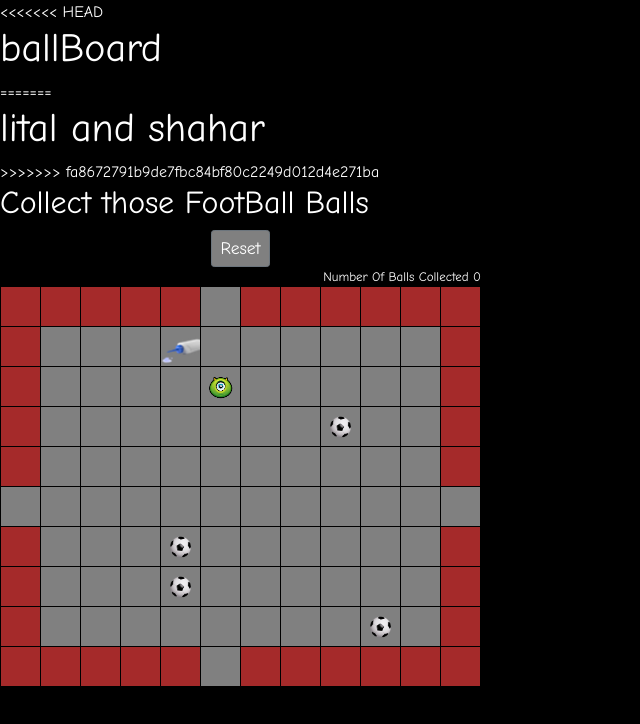
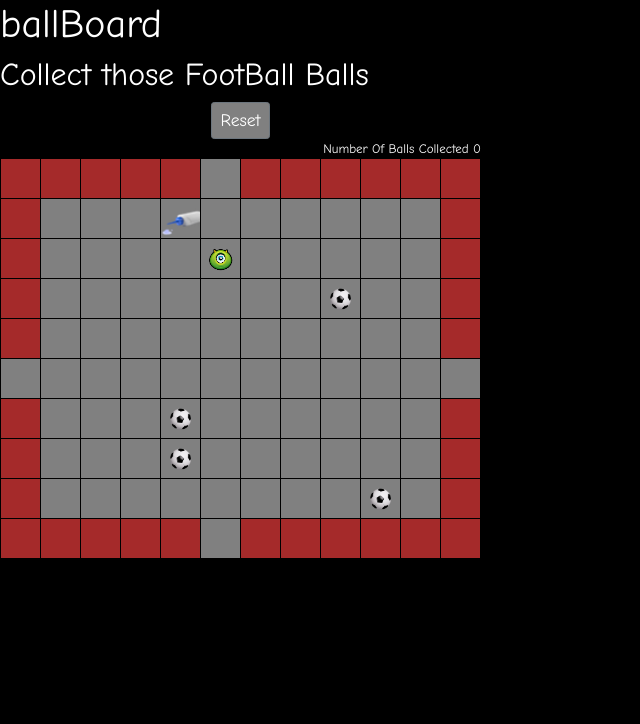
Before and after one commit to shaharperetz/ballBoardGit, a plain HTML site: page index.html in a window 1280 px wide. Shown: the whole page, without its empty margins (0-640 px from the left). Drawn offline with nearby package versions, Linux system fonts and the light colour scheme.

Commit message:
ballBoardh1

```diff
--- a/index.html
+++ b/index.html
@@ -13,11 +13,7 @@
 </head>
 
 <body onload="init()" onkeydown="handleKey(event)">
-<<<<<<< HEAD
   <h1>ballBoard</h1>
-=======
-  <h1>lital and shahar</h1>
->>>>>>> fa8672791b9de7fbc84bf80c2249d012d4e271ba
   <h2 id="title">Collect those FootBall Balls</h2>
   <div class="wrap">
     <button class="btn btn-secondary btn-sm rstbtn" type="reset" onclick="init()">Reset</button>
```
